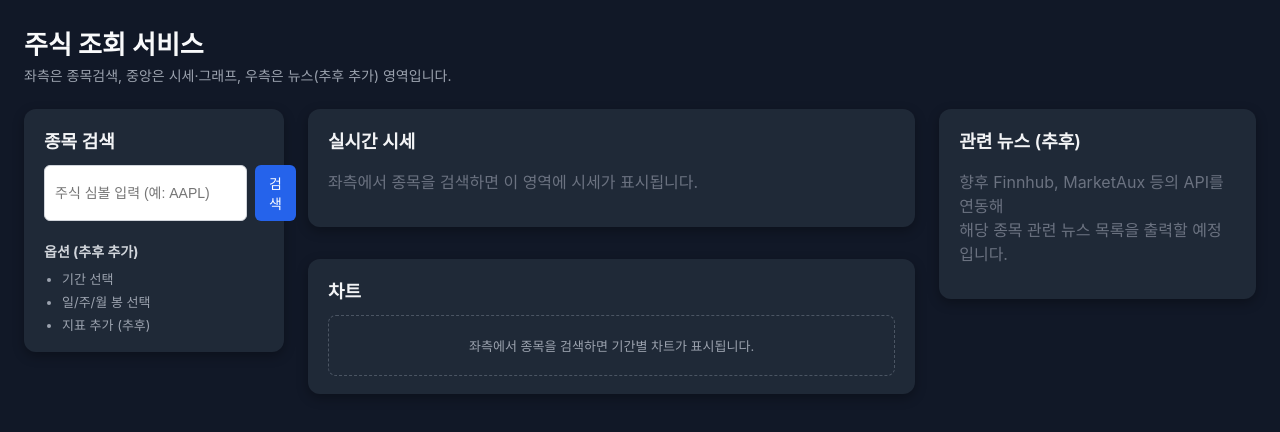
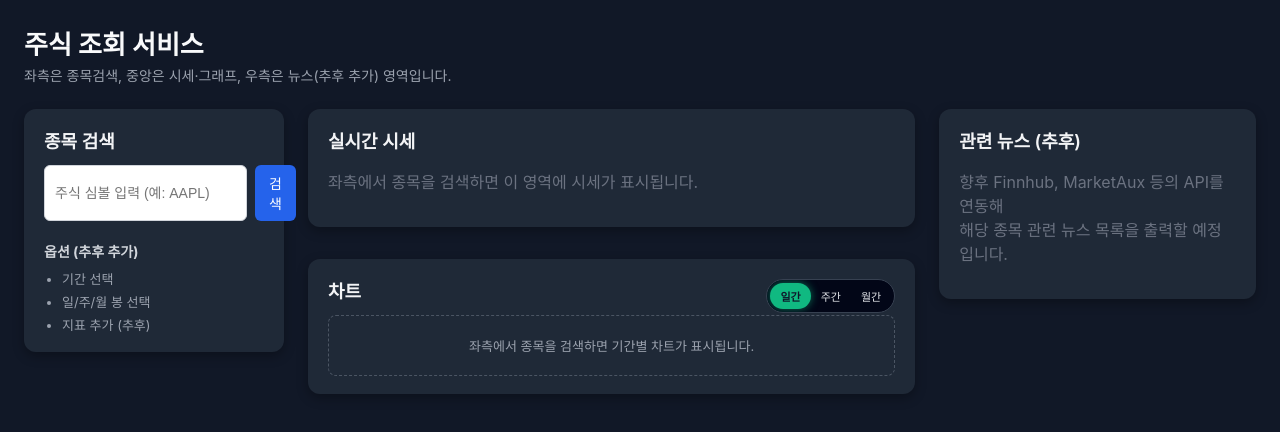
Before and after one commit to Jywan/stock-app, a React (Vite) app in the folder frontend/: page / in a window 1280 px wide. Shown: the top 432 px of the page. Built offline with nearby package versions, Linux system fonts and the light colour scheme.

Commit message:
차트 일/주/월간 데이터 출력

```diff
--- a/frontend/src/api/StockApi.tsx
+++ b/frontend/src/api/StockApi.tsx
@@ -1,4 +1,4 @@
-import type { StockData, DailyCandle } from "../types/stockTypes";
+import type { StockData, DailyCandle } from "../types/StockTypes";
 
 export async function fetchStock(symbol: string): Promise<StockData | { error: string }> {
     try {
@@ -21,11 +21,36 @@ export async function fetchStockDaily(symbol: string): Promise<{ symbol: string;
         const json = await res.json();
 
         if (json.error) {
-        return { error: json.error };
-    }
-    return json;
+            return { error: json.error };
+        }
+
+        return json;
 
     } catch {
         return { error: "서버 요청 실패" };
     }
 }
+
+export type Timeframe = "DAILY" | "WEEKLY" | "MONTHLY";
+
+export async function fetchStockSeries(symbol: string, timeframe: Timeframe): Promise<{ symbol: string; count: number; daily: DailyCandle[] } | { error: string}> {
+
+    const path =
+        timeframe === "DAILY"
+        ? "daily"
+        : timeframe === "WEEKLY"
+        ? "weekly"
+        : "monthly";
+
+    try {
+        const res = await fetch(`/api/stock/${path}/${symbol}`)
+        const json = await res.json();
+
+        if (json.error) {
+            return { error : json.error };
+        }
+        return json;
+    } catch {
+        return { error: "서버 요청 실패" };
+    }
+}
--- a/frontend/src/pages/Homepage.tsx
+++ b/frontend/src/pages/Homepage.tsx
@@ -1,6 +1,7 @@
 import { useState } from "react";
-import { fetchStock, fetchStockDaily } from "../api/StockApi";
-import type { StockData, DailyCandle } from "../types/stockTypes";
+import { fetchStock, fetchStockSeries } from "../api/StockApi";
+import type { StockData, DailyCandle } from "../types/StockTypes";
+import type { Timeframe } from "../api/StockApi";
 import StockForm from "../components/StockForm/StockForm";
 import StockTable from "../components/StockTable/StockTable";
 import StockChart from "../components/StockChart/StockChart";
@@ -11,13 +12,14 @@ function HomePage() {
     const [daily, setDaily] = useState<DailyCandle[]>([]);
     const [error, setError] = useState<string | null>(null);
     const [loading, setLoading] = useState(false);
+    const [timeframe, setTimeframe] = useState<Timeframe>("DAILY");
 
     const handleSearch = async (symbol: string) => {
+
         setLoading(true);
         setError(null);
 
         const result = await fetchStock(symbol);
-
         if ("error" in result) {
             setError(result.error);
             setData(null);
@@ -28,15 +30,38 @@ function HomePage() {
             setData(result);
         }
 
-        const dailyRes = await fetchStockDaily(symbol);
-        if ("error" in dailyRes) {
+        const seriesRes = await fetchStockSeries(symbol, timeframe);
+        if ("error" in seriesRes) {
+            setError(seriesRes.error);
             setDaily([]);
+            setLoading(false);
+            return;
         } else {
-            setDaily(dailyRes.daily);
+            setDaily(seriesRes.daily);
         }
 
         setLoading(false);
     };
+
+    // TimeFrame 버튼 클릭시 상태변경, 이미 심볼이 존재하면 차트 재조회
+    const handleTimeframeChange = async (next: Timeframe) => {
+        setTimeframe(next);
+        // 아직 종목 조회 전이면 API 조회 불필요
+        if (!data) return;
+
+        setLoading(true);
+        setError(null);
+
+        const seriesRes = await fetchStockSeries(data.symbol, next);
+        if ("error" in seriesRes) {
+            setError(seriesRes.error);
+            setDaily([]);
+            setLoading(false);
+            return;
+        }
+        setDaily(seriesRes.daily);
+        setLoading(false);
+    }
 
     return (
         <div className="page-root">
@@ -72,7 +97,32 @@ function HomePage() {
                     </div>
 
                     <div className="panel" style={{ marginTop: 16 }}>
-                        <h2 className="panel-title">차트</h2>
+                        <div className="panel-header-row">
+                            <h2 className="panel-title">차트</h2>
+                            <div className={`timeframe-toggle timeframe-${timeframe.toLowerCase()}`}>
+                                <div className="timeframe-indicator" />
+
+                                <button
+                                    className={`tf-btn ${timeframe === "DAILY" ? "active" : ""}`}
+                                    onClick={() => handleTimeframeChange("DAILY")}
+                                >
+                                    일간
+                                </button>
+                                <button
+                                    className={`tf-btn ${timeframe === "WEEKLY" ? "active" : ""}`}
+                                    onClick={() => handleTimeframeChange("WEEKLY")}
+                                >
+                                    주간
+                                </button>
+                                <button
+                                    className={`tf-btn ${timeframe === "MONTHLY" ? "active" : ""}`}
+                                    onClick={() => handleTimeframeChange("MONTHLY")}
+                                >
+                                    월간
+                                </button>
+                            </div>
+                        </div>
+
                         {daily.length > 0 && data ? (
                             <StockChart symbol={data.symbol} data={daily} darkMode={true} />
                         ) : (
--- a/frontend/src/pages/Hompage.css
+++ b/frontend/src/pages/Hompage.css
@@ -98,3 +98,75 @@
         grid-template-columns: 1fr;
     }
 }
+
+.panel-header-row {
+    display: flex;
+    justify-content: space-between;
+    align-items: center;
+    gap: 12px;
+}
+
+/* 전체 토글 컨테이너 */
+.timeframe-toggle {
+    position: relative;
+    display: inline-flex;
+    align-items: stretch;
+    gap: 0;
+    background-color: #020617;
+    padding: 3px;
+    border-radius: 999px;
+    border: 1px solid #374151;
+    overflow: hidden;
+}
+
+/* 뒤에서 슬라이드되는 초록 바 */
+.timeframe-indicator {
+    position: absolute;
+    top: 3px;
+    bottom: 3px;
+    left: 3px;
+    width: calc((100% - 6px) / 3); /* 3개 버튼 기준 */
+    border-radius: 999px;
+    background-color: #10b981;
+    box-shadow: 0 0 8px rgba(16, 185, 129, 0.6);
+    transition: transform 0.2s ease;
+    z-index: 0;
+}
+
+/* 각 상태별 위치 이동 */
+.timeframe-toggle.timeframe-daily .timeframe-indicator {
+    transform: translateX(0);
+}
+
+.timeframe-toggle.timeframe-weekly .timeframe-indicator {
+    transform: translateX(100%);
+}
+
+.timeframe-toggle.timeframe-monthly .timeframe-indicator {
+    transform: translateX(200%);
+}
+
+/* 버튼들 */
+.tf-btn {
+    position: relative;
+    z-index: 1;
+    flex: 1;
+    border: none;
+    padding: 5px 10px;
+    font-size: 11px;
+    border-radius: 999px;
+    background-color: transparent;
+    color: #e5e7eb;              /* 기본은 항상 잘 보이는 밝은 회색 */
+    cursor: pointer;
+    transition: color 0.15s ease;
+}
+
+.tf-btn:hover:not(.active) {
+    color: #f9fafb;
+}
+
+/* 활성 버튼만 폰트 강조 */
+.tf-btn.active {
+    color: #0f172a;              /* 초록 배경 위에서 잘 보이는 진한 색 */
+    font-weight: 600;
+}
```
